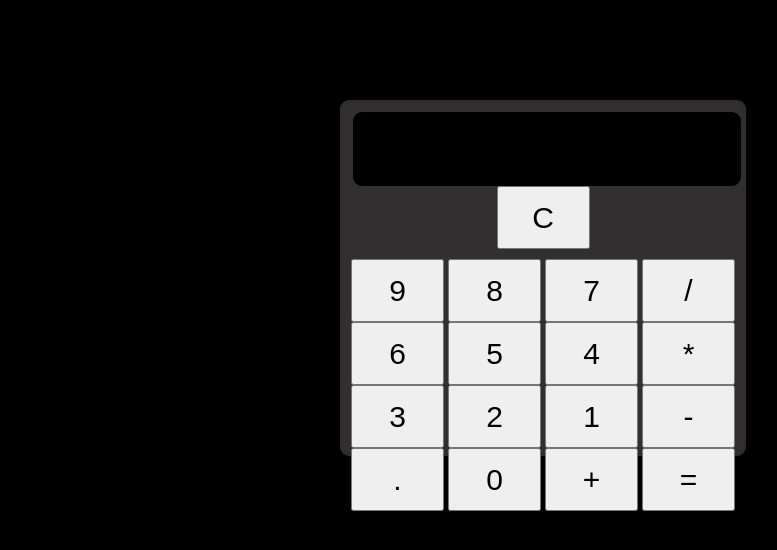
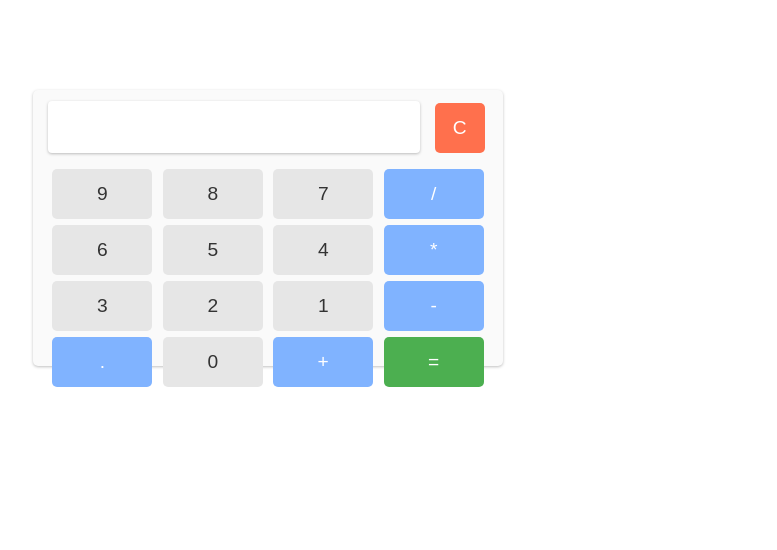
Before and after one commit to sreeluxmi/Calculator, a plain HTML site: page calcu.html in a window 1280 px wide. Shown: the whole page, without its empty margins (372-1149 px from the left). Drawn offline with Linux system fonts and the light colour scheme.

Commit message:
Update cssforcalcu.css

```diff
--- a/cssforcalcu.css
+++ b/cssforcalcu.css
@@ -1,36 +1,104 @@
-body{
+body {
+    font-family: Arial, sans-serif;
+  }
+
+  .container {
+    margin-top: 7vw;
+    background-color: #fafafa;
+    border-radius: 5px;
+    padding: 10px;
+    width: 450px;
+    height: 20vw;
+    box-shadow: 0 1px 3px rgba(0,0,0,0.25);
+  }
+
+
+  .output input[type="text"] {
+    border-radius: 4px;
+    width: 80%;
+    height: 50px;
+    font-size: 20px;
+    border: none;
+    box-shadow: 0 1px 3px rgba(0,0,0,0.25);
+    text-align: right;
+    padding-right: 10px;
+  }
+
+  .keys {
+    margin-top: 10px;
     text-align: center;
-    background-color:black;
-}
-.container {
-background-color: rgb(49, 47, 47);
-border: 3px solid rgb(49, 45, 45);
-/* box-shadow: 0 12px 13px 0 rgba(218, 211, 211, 0.244),0 12px 25px 0 rgba(193, 179, 179, 0.19); */
-border-radius: 9px;
-width : 400px;
-height : 350px ;
-margin-top: 100px;
-margin-left: 550px;
-}
+  }
 
-#screen{
-    border : 2px solid black;
-    border-radius: 9px;
-    margin-top: 9px;;
-    margin-left: 7px;
-    width : 380px;
-    height : 68px ;
-    background-color : black;
-    color:white;
-    font-size: 30px;
+  .buttons {
+    margin: 3px;
+    background-color: #e6e6e6;
+    color: #333;
+    border: none;
+    border-radius: 5px;
+    font-size: 1.5vw;
+    width: 100px;
+    height: 50px;
+    cursor: pointer;
+  }
 
-}
-.keys{
-    margin-top: 10px;
-}
-.buttons{
- color: black;
- font-size: 30px;
- width: 93px;
- height : 63px;
-}
+  .buttons:hover {
+    background-color: #d9d9d9;
+  }
+
+  .buttons:active {
+    background-color: #ccc;
+  }
+
+  .buttons[name="equalsto"] {
+    background-color: #4CAF50;
+    color: white;
+  }
+
+  .buttons[name="equalsto"]:hover {
+    background-color: #408040;
+  }
+
+  .buttons[name="equalsto"]:active {
+    background-color: #3e8e41;
+  }
+
+  .buttons[name="clear"] {
+    margin-left: 10px;
+    width: 50px;
+    height: 50px;
+    background-color: #ff704d;
+    color: white;
+  }
+
+  .buttons[name="clear"]:hover {
+    background-color: #ff6347;
+  }
+
+  .buttons[name="clear"]:active {
+    background-color: #e64d00;
+  }
+
+  .buttons[name="multipy"],
+  .buttons[name="divide"],
+  .buttons[name="subtract"],
+  .buttons[name="point"],
+  .buttons[name="plus"] {
+    background-color: #80b3ff;
+    color: white;
+  }
+
+  .buttons[name="multipy"]:hover,
+  .buttons[name="divide"]:hover,
+  .buttons[name="subtract"]:hover,
+  .buttons[name="point"]:hover,
+  .buttons[name="plus"]:hover {
+    background-color: #668cff;
+  }
+
+  .buttons[name="multipy"]:active,
+  .buttons[name="divide"]:active,
+  .buttons[name="subtract"]:active,
+  .buttons[name="point"]:active,
+  .buttons[name="plus"]:active {
+    background-color: #4d79ff;
+  }
```
